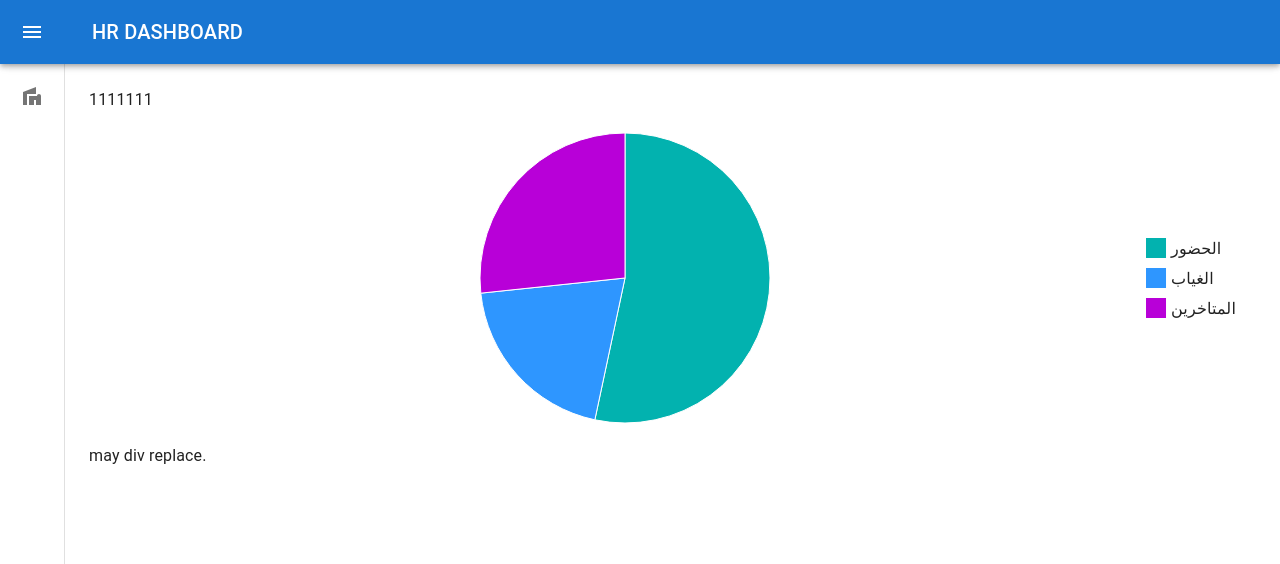
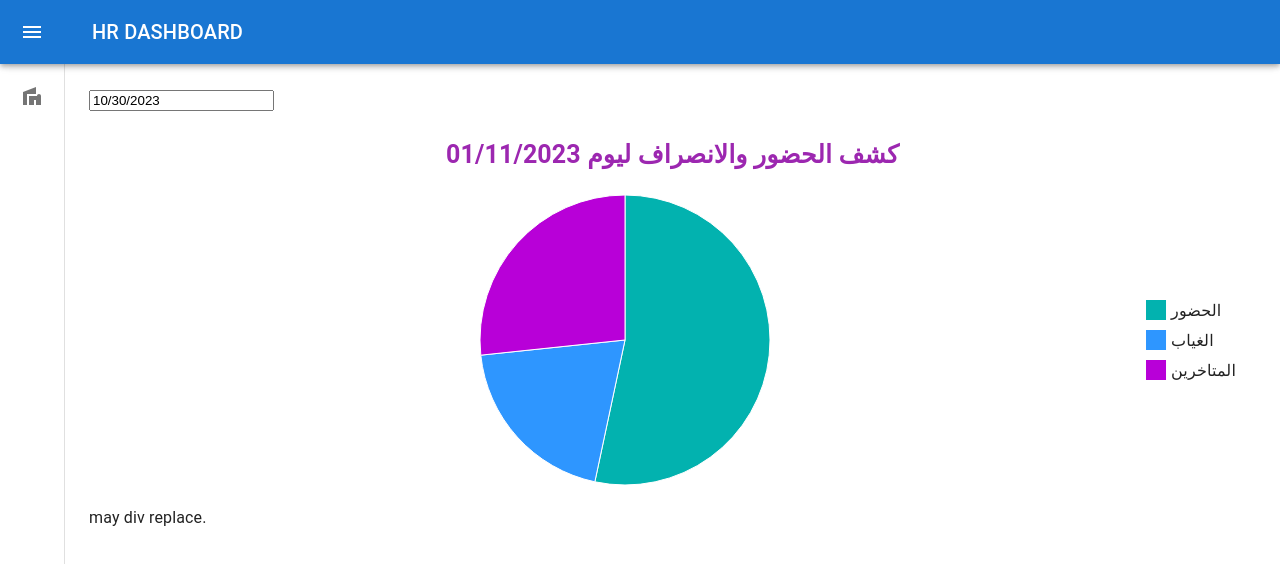
Before and after one commit to MohammedYaseen2023/HRDASHBOARD, a React (Vite) app in the folder HRDASHBOARD/: page / in a window 1280 px wide. Shown: the top 564 px of the page. Built offline with nearby package versions, Linux system fonts and the light colour scheme.

Commit message:
add date picker

```diff
--- a/HRDASHBOARD/package.json
+++ b/HRDASHBOARD/package.json
@@ -16,6 +16,7 @@
     "@mui/material": "^5.14.15",
     "@mui/x-charts": "^6.0.0-alpha.17",
     "react": "^18.2.0",
+    "react-datepicker": "^4.21.0",
     "react-dom": "^18.2.0"
   },
   "devDependencies": {
--- a/HRDASHBOARD/src/api.jsx
+++ b/HRDASHBOARD/src/api.jsx
@@ -1,16 +1,8 @@
 import Box from '@mui/material/Box';
 
-// const from_d ='01/01/2023'
 
-// function singleDate (){
-// return (
-//  <Box sx={{fontWeight: 'bold', fontSize: '25px', textAlign: 'center',color: 'secondary.main'}} >
-//           كشف الحضور والانصراف ليوم {from_d}</Box>
-
-// )
-// }
 function Date1(){
-const from_d='1111111'
+const from_d='01/11/2023'
 return from_d
 
 }
--- a/HRDASHBOARD/src/attend.jsx
+++ b/HRDASHBOARD/src/attend.jsx
@@ -1,10 +1,31 @@
 
-import * as React from 'react';
+// import * as React from 'react';
 import { PieChart, pieArcClasses } from '@mui/x-charts/PieChart';
 import Box from '@mui/material/Box';
 import Typography from '@mui/material/Typography';
 import SingleDate from './api'
-import Date1 from './api'
+import  Date1 from './api'
+
+import React, { useState } from 'react';
+
+import DatePicker from 'react-datepicker';
+import 'react-datepicker/dist/react-datepicker.css'; // Import the CSS file
+
+
+const From_D = () => {
+  const [selectedDate, setSelectedDate] = useState(new Date());
+
+  return (
+    <div>
+      <DatePicker
+        selected={selectedDate}
+        onChange={(date) => setSelectedDate(date)}
+      />
+    </div>
+  );
+};
+
+
 
 const data = [
   { id: 0, value: 40, label: 'الحضور' },
@@ -40,17 +61,23 @@ export function PieActiveArc() {
 }
 
 
-alert(Date1())
+
 function App() {
 
 
   return (
       <div >
+        <From_D/>
+        <br></br>
+       <Box sx={{fontWeight: 'bold', fontSize: '25px', textAlign: 'center',color: 'secondary.main'}} >
+           كشف الحضور والانصراف ليوم {Date1()} </Box>
+       {/* <SingleDate/> */}
 
-       {/* <SingleDate/> */}
-        {Date1()}
        <Box sx={{ pt: 2 }} />
        <PieActiveArc/>
+
+
+
       </div>
   )
 }
```
Also changed, not shown: 1 other file (tests, documents, lock files or other folders).
